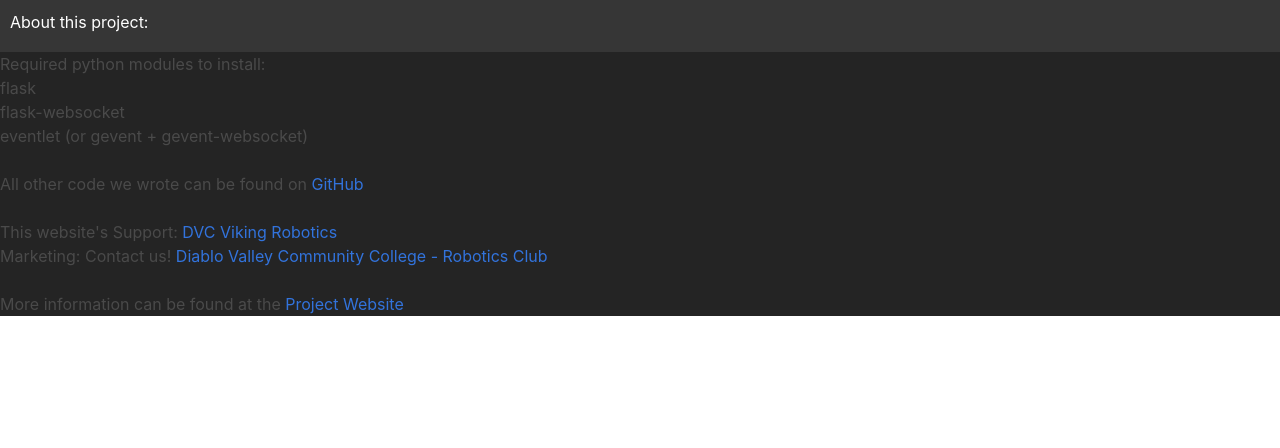
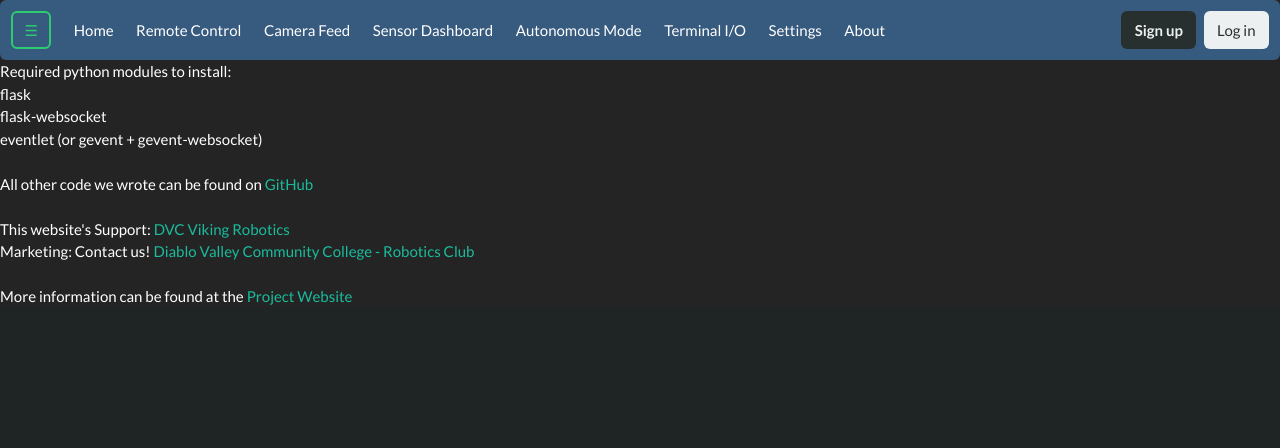
Before and after one commit to DVC-Viking-Robotics/webapp, a Flask app: page /about in a window 1280 px wide. Shown: the top 448 px of the page. Run offline with Flask 2, Linux system fonts and the light colour scheme; some libraries are stand-ins or nearby versions.

Commit message:
added navbar and quickview integration

```diff
--- a/webapp/app.py
+++ b/webapp/app.py
@@ -2,6 +2,7 @@
 This script runs the flask_controller application using a development server.
 """
 from flask import Flask
+from .constants import ALL_ROUTES
 from .routes import blueprint
 from .users import login_manager
 from .sockets import socketio, cmd, d, nav, IMUsensor
@@ -14,6 +15,11 @@ app.config['SECRET_KEY'] = 'secret!'
 app.register_blueprint(blueprint)
 login_manager.init_app(app)
 socketio.init_app(app)
+
+# TODO: figure out a cleaner way to inject all constants
+@app.context_processor
+def inject_all_routes():
+    return dict(ALL_ROUTES=ALL_ROUTES)
 
 if __name__ == '__main__':
     try:
--- /dev/null
+++ b/webapp/constants.py
@@ -0,0 +1,14 @@
+from collections import namedtuple
+
+Route = namedtuple('Route', 'title link');
+
+ALL_ROUTES = [
+    Route("Home",               "home"),
+    Route("Remote Control",     "remote"),
+    Route("Camera Feed",        "camera"),
+    Route("Sensor Dashboard",   "sensors"),
+    Route("Autonomous Mode",    "automode"),
+    Route("Terminal I/O",       "terminal"),
+    Route("Settings",           "settings"),
+    Route("About",              "about"),
+]
--- a/webapp/static/css/site.css
+++ b/webapp/static/css/site.css
@@ -1,56 +1,3 @@
-
-/* body {
-  width: 100%;
-  height: 100vh;
-  -webkit-font-smoothing: antialiased;
-  -moz-osx-font-smoothing: grayscale;
-}
-
-p {
- color: #ffffff;
-} */
-
-/* .menu {
-  z-index: 1000000;
-  font-weight: bold;
-  font-size: 0.8em;
-  color: #ffffff;
-  width: 100%;
-  background: #2a2a2a;
-  position: absolute;
-  text-align: center;
-  font-size: 12px;
-} */
-
-/* The side navigation menu */
-.sidenav {
-  height: 100%; /* 100% Full-height */
-  width: 0; /* 0 width - change this with JavaScript */
-  position: fixed; /* Stay in place */
-  z-index: 1; /* Stay on top */
-  top: 0; /* Stay at the top */
-  left: 0;
-  background-color: #043692;
-  overflow-x: hidden;
-  padding-top: 10px; /* Place content 60px from the top */
-  transition: 0.5s; /* 0.5 second transition effect to slide in the sidenav */
-}
-
-/* The navigation menu links */
-.sidenav a {
-  padding: 8px 8px 8px 32px;
-  text-decoration: none;
-  font-size: 25px;
-  color: #818181;
-  display: block;
-  transition: 0.3s;
-}
-
-/* When you mouse over the navigation links, change their color */
-.sidenav a:hover, .checkbox:hover {
-  color: #fafafa;
-}
-
 /* favorites list attributes */
 .favs {
   overflow: auto;
@@ -61,12 +8,6 @@ p {
 /* Style page content - use this if you want to push the page content to the right when you open the side navigation */
 #main {
   transition: margin-left .5s;
-}
-
-/* On smaller screens, where height is less than 450px, change the style of the sidenav (less padding and a smaller font size) */
-@media screen and (max-height: 450px) {
-  .sidenav {padding-top: 15px;}
-  .sidenav a {font-size: 18px;}
 }
 
 /* Add Zoom Animation */
--- a/webapp/templates/layout.html
+++ b/webapp/templates/layout.html
@@ -1,38 +1,83 @@
 <!DOCTYPE html>
 <html>
+
     <head>
-        <meta charset="utf-8" />
+        <meta charset="utf-8">
         <meta name="viewport" content="width=device-width, initial-scale=1.0">
-        <title>Remote Control Your Robot</title>
-        <link rel="stylesheet" type="text/css" href="/static/css/bulma.css" />
-        <link rel="stylesheet" type="text/css" href="/static/css/site.css" />
-        <link rel="stylesheet" type="text/css" href="/static/css/all.css">
-        <link rel="shortcut icon" href="static/raspberry-pi-robot.ico" />
+        <title>{{ title }}</title>
+        <link rel="stylesheet" type="text/css" href="/static/css/bulma.min.css">
+        <link rel="stylesheet" type="text/css" href="/static/css/bulmaswatch-darkly.min.css">
+        <link rel="stylesheet" type="text/css" href="/static/css/bulma-quickview.min.css">
+        <link rel="stylesheet" type="text/css" href="/static/css/site.css">
+        <link rel="shortcut icon" href="/static/images/viking.png">
+        <script type="text/javascript" defer src="/static/scripts/libs/fontawesome-all.min.js"></script>
+        <!-- <link rel="stylesheet" type="text/css" href="/static/css/all.css"> -->
+        <!-- <link rel="shortcut icon" href="static/rpi-logo.ico" /> -->
+        <style>
+            .sidenav-button {
+                border-radius: 0px;
+            }
+        </style>
     </head>
+
     <body class="has-background-black-ter">
-        <div id="sidenav" class="sidenav">
-            <button class="delete has-background-danger is-outlined is-large is-pulled-right" onclick="closeNav()"></button>
-            <a href="/settings/user">My preferences</a>
+        <div id="sidenav-bulma" class="quickview is-left">
+            <header class="quickview-header is-dark">
+                <p class="title">Main Menu</p>
+                <span class="delete has-background-danger is-outlined is-large is-pulled-right" data-dismiss="quickview"></span>
+            </header>
+
+            <div class="quickview-body is-dark">
+                <div class="quickview-block">
+                    <a class="button is-medium is-fullwidth sidenav-button" href="/settings/user">My preferences</a>
                     <div class="favs">
                         {% for r in current_user.remotes %}
                         <a href={{r.link}}>{{r.name}}</a>
                         {% endfor %}
-                <a href="/remote"><li>Remote Control</li></a>
-                <a href="/vidFeed"><li>Camera</li></a>
-                <a href="/automode"><li>Autonomous Navigation</li></a>
+
+                        {% for route in ALL_ROUTES %}
+                        <a class="button is-medium is-primary is-fullwidth sidenav-button" href="{{route.link}}">{{route.title}}</a>
+                        {% endfor %}
                     </div>
-            <a href="/settings">Settings</a>
-            <a href="/about">About</a>
+                </div>
+            </div>
+
+            <footer class="quickview-footer"></footer>
         </div>
 
         <!-- Add all page content inside this div if you want the side nav to push page content to the right (not used if you only want the sidenav to sit on top of the page -->
         <div id="main">
-            <nav class="navbar is-dark is-marginless is-paddingless is-fullhd">
-                <div class="navbar-menu">
-                    <!-- <button id="ham" class="button is-success is-outlined" onclick="openNav()">&#9776;</button> -->
-                    <h3 class="has-text-white" style="padding: 10px;">{{ title }}</h3>
+            <nav class="navbar" role="navigation" aria-label="main navigation">
+                <div class="navbar-brand">
+                    <div class="navbar-item">
+                        <button id="ham" class="button is-success is-outlined" data-show="quickview" data-target="sidenav-bulma">&#9776;</button>
+                    </div>
+
+                    <a role="button" class="navbar-burger burger" aria-label="menu" aria-expanded="false" data-target="webappNavbar">
+                        <span aria-hidden="true"></span>
+                        <span aria-hidden="true"></span>
+                        <span aria-hidden="true"></span>
+                    </a>
+                </div>
+
+                <div id="webappNavbar" class="navbar-menu">
+                    <div class="navbar-start">
+                        {% for route in ALL_ROUTES %}
+                        <a class="navbar-item" href="{{route.link}}">{{route.title}}</a>
+                        {% endfor %}
+                    </div>
+
+                    <div class="navbar-end">
+                        <div class="navbar-item">
+                            <div class="buttons">
+                                <a class="button is-dark"><strong>Sign up</strong></a>
+                                <a class="button is-light">Log in</a>
+                            </div>
+                        </div>
+                    </div>
                 </div>
             </nav>
+
             {% block content %}{% endblock %}
             {% with messages = get_flashed_messages(with_categories=true) %}
             {% if messages %}
@@ -62,6 +107,10 @@
             {% endwith %}
         </div>
 
-        <!-- <script src="/static/scripts/hamburger.js"></script> -->
+        <script src="/static/scripts/navbar-mobile.js"></script>
+        <script src="/static/scripts/libs/bulma-quickview.min.js"></script>
+
+        <script type="text/javascript">bulmaQuickview.attach();</script>
     </body>
+
 </html>
--- a/webapp/templates/login.html
+++ b/webapp/templates/login.html
@@ -8,7 +8,7 @@
         <link rel="stylesheet" type="text/css" href="/static/css/bulma-divider.min.css" />
         <link rel="stylesheet" type="text/css" href="/static/css/site.css" />
         <link rel="stylesheet" type="text/css" href="/static/css/all.css">
-        <link rel="shortcut icon" href="static/raspberry-pi-robot.ico" />
+        <link rel="shortcut icon" href="static/rpi-logo.ico" />
 
     </head>
     <body class="has-background-black-ter">
```
Also changed, not shown: webapp/static/scripts/hamburger.js (deleted, +0 -22 lines), webapp/static/images/rpi-logo.ico (deleted), webapp/static/rpi-logo.ico (renamed from webapp/static/raspberry-pi-robot.ico), webapp/templates/camera.html (renamed from webapp/templates/vidFeed.html). Lines whose indentation alone changed are shown as unchanged.
